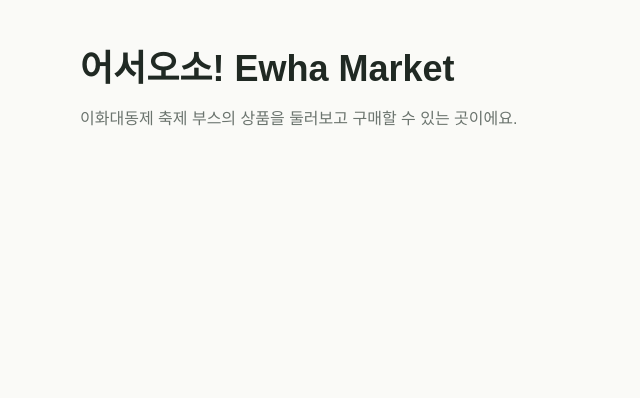
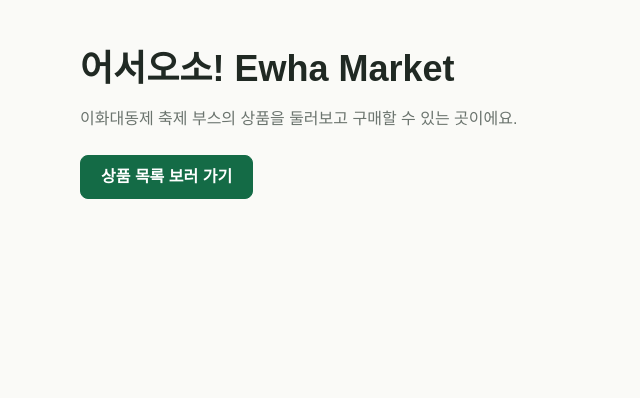
Before and after one commit to devleeji/2026_osp_project_welcome, a Flask app: page / in a window 1280 px wide. Shown: the part 97-495 px from the top of the page, without its empty margins (0-640 px from the left). Run offline with Flask 3, Linux system fonts and the light colour scheme; parts of the project's set-up code (start-up, migrations or seed data) failed here and were passed over; some web fonts are replaced.

Commit message:
Fix detail links, save description, add list button on main

```diff
--- a/database.py
+++ b/database.py
@@ -24,7 +24,8 @@
             "status": data['status'],
             "email": data['email'],
             "img_path": img_path,
-            "category": data.get('category', '')
+            "category": data.get('category', ''),
+            "description": data.get('description', '')
         }
         result = self.db.child("item").push(item_info)
         item_id = result["name"]  # Firebase가 만든 고유 키
--- a/templates/index.html
+++ b/templates/index.html
@@ -75,6 +75,7 @@
         {% block content %}
         <h1 class="page-title">어서오소! Ewha Market</h1>
         <p class="page-desc">이화대동제 축제 부스의 상품을 둘러보고 구매할 수 있는 곳이에요.</p>
+        <a href="{{ url_for('view_list') }}" class="btn btn-primary">상품 목록 보러 가기</a>
         {% endblock %}
         {% block section %}
         {% endblock section %}
```
